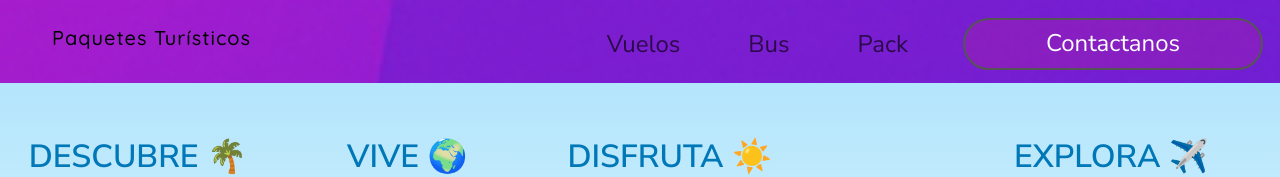
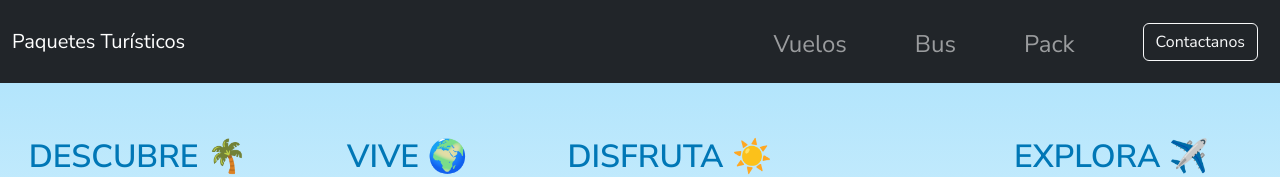
Before and after one commit to placidovera/turismo, a React (Vite) app: page / in a window 1280 px wide. Shown: the top 177 px of the page. Built offline with nearby package versions, Linux system fonts and the light colour scheme.

Commit message:
menu hambuergues

```diff
--- a/src/componentes/NavBar/NavBar.jsx
+++ b/src/componentes/NavBar/NavBar.jsx
@@ -1,12 +1,14 @@
+import "bootstrap/dist/css/bootstrap.min.css";
+import "bootstrap/dist/js/bootstrap.bundle.min.js";
 import "./NavBar.css";
 
 const NavBar = ({ cambiarEstado }) => {
   return (
-    <nav className="navbar navbar-expand-lg custom-navbar">
+    <nav className="navbar navbar-expand-lg navbar-dark bg-dark">
       <div className="container-fluid">
-        <h1 className="navbar-brand">Paquetes Turísticos</h1>
+        <a className="navbar-brand" href="#">Paquetes Turísticos</a>
 
-        {/* Botón hamburguesa (toggler) */}
+        {/* Botón hamburguesa */}
         <button
           className="navbar-toggler"
           type="button"
@@ -19,7 +21,7 @@ const NavBar = ({ cambiarEstado }) => {
           <span className="navbar-toggler-icon"></span>
         </button>
 
-        {/* Contenedor colapsable */}
+        {/* Contenedor del menú */}
         <div className="collapse navbar-collapse justify-content-end" id="navbarNav">
           <ul className="navbar-nav text-center">
             <li className="nav-item">
@@ -31,8 +33,10 @@ const NavBar = ({ cambiarEstado }) => {
             <li className="nav-item">
               <a className="nav-link" href="#pack">Pack</a>
             </li>
-            <li className="nav-item botonNav" onClick={cambiarEstado}>
-              Contactanos
+            <li className="nav-item">
+              <button className="btn btn-outline-light ms-2" onClick={cambiarEstado}>
+                Contactanos
+              </button>
             </li>
           </ul>
         </div>
```
